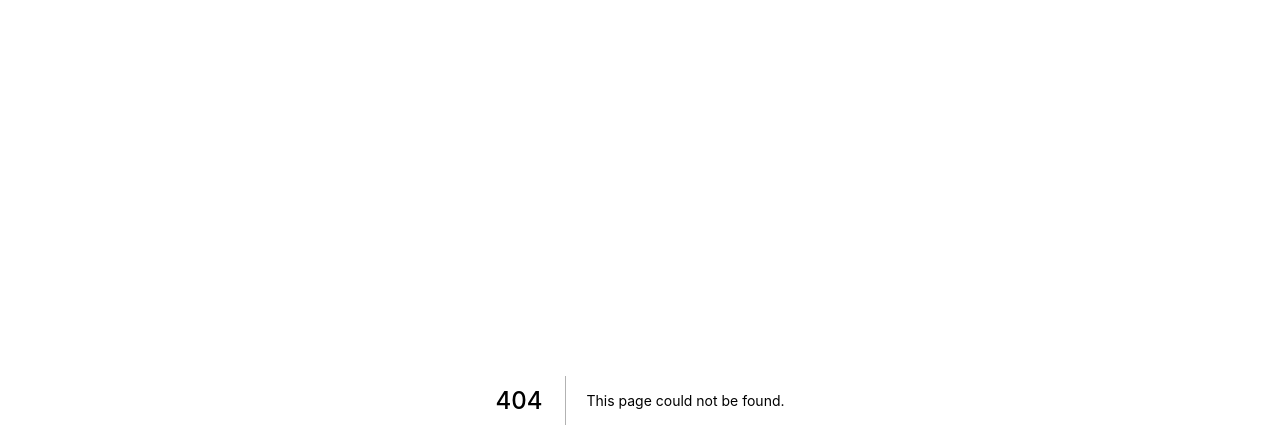
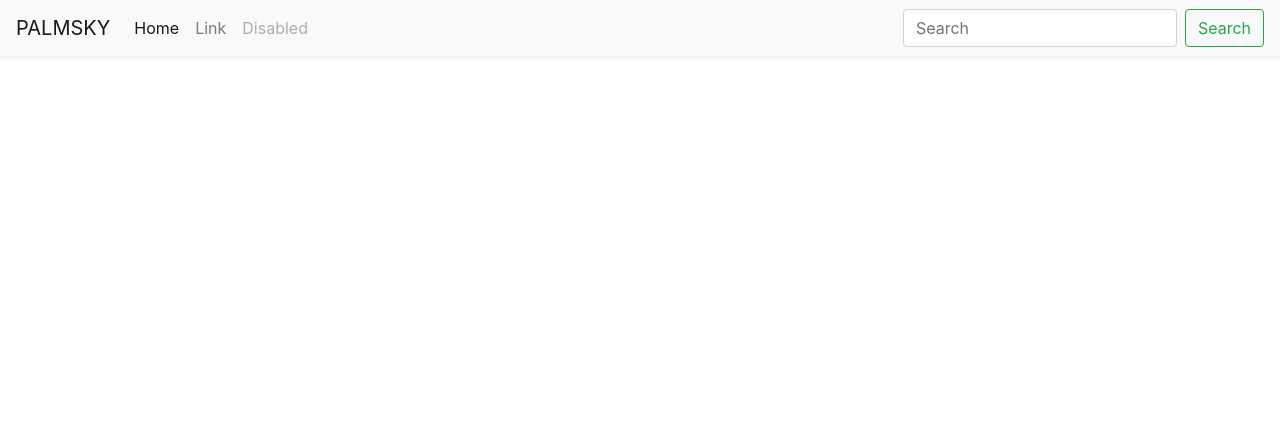
Before and after one commit to atpluem/Palmsky, a Next.js app: page /category/library in a window 1280 px wide. Before the commit this address had no page. Shown: the top 448 px of the page. Built offline with nearby package versions, Linux system fonts and the light colour scheme.

Commit message:
add library Page

```diff
--- a/pages/Header.js
+++ b/pages/Header.js
@@ -4,7 +4,8 @@ const Header = () => {
     return (
         <div>
             <Head>
-                <title>Header</title>
+                <title>PalmSky</title>
+                <link rel="icon" href="https://icons555.com/images/icons-orange/image_icon_book_pic_512x512.png" type="image/x-icon" />
                 <meta name="viewport" content="initial-scale=1.0, width=device-width" />
                 <link rel="stylesheet" href="https://cdn.jsdelivr.net/npm/bootstrap@4.5.3/dist/css/bootstrap.min.css" integrity="sha384-TX8t27EcRE3e/ihU7zmQxVncDAy5uIKz4rEkgIXeMed4M0jlfIDPvg6uqKI2xXr2" crossOrigin="anonymous" />
                 <script src="https://code.jquery.com/jquery-3.5.1.slim.min.js" integrity="sha384-DfXdz2htPH0lsSSs5nCTpuj/zy4C+OGpamoFVy38MVBnE+IbbVYUew+OrCXaRkfj" crossorigin="anonymous"></script>
--- a/pages/Nav.js
+++ b/pages/Nav.js
@@ -3,7 +3,7 @@ import Link from "next/link";
 const Navbar = () => {
   return (
     <div>
-      <nav className="navbar navbar-expand-lg navbar-light bg-light">
+      <nav className="navbar navbar-expand-lg navbar-light bg-light shadow-sm fixed-top">
         <a className="navbar-brand" href="#">
           PALMSKY
         </a>
--- /dev/null
+++ b/pages/category/library.js
@@ -0,0 +1,14 @@
+import Navbar from '../Nav'
+import Header from '../Header'
+
+export default function library() {
+    return <div className="container-fluid">
+        <Header />
+        <Navbar />
+
+        {/* Notice */}
+        <div>
+
+        </div>
+    </div>
+}
```
